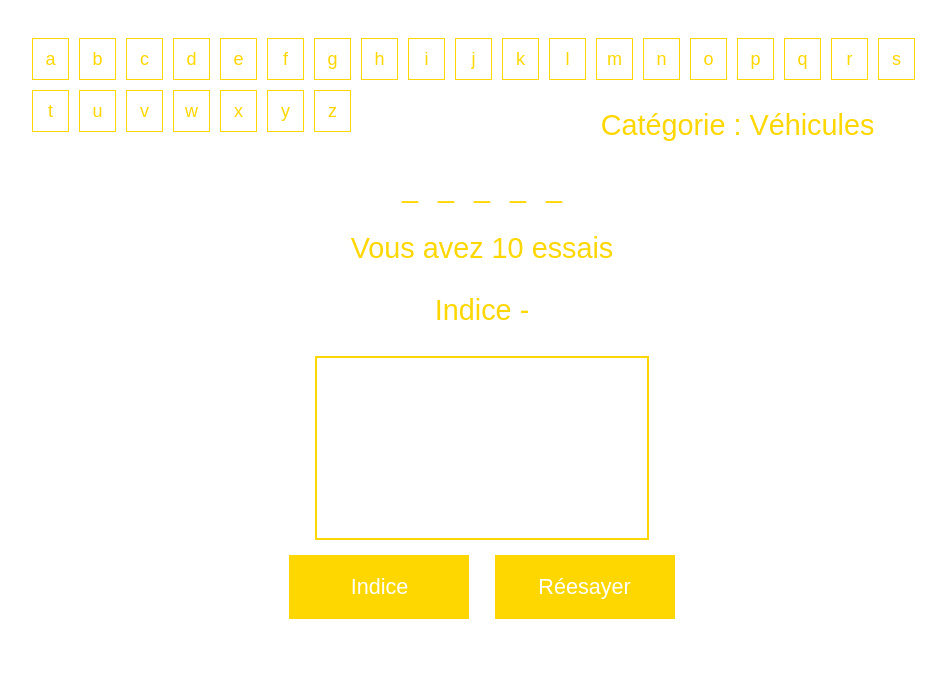
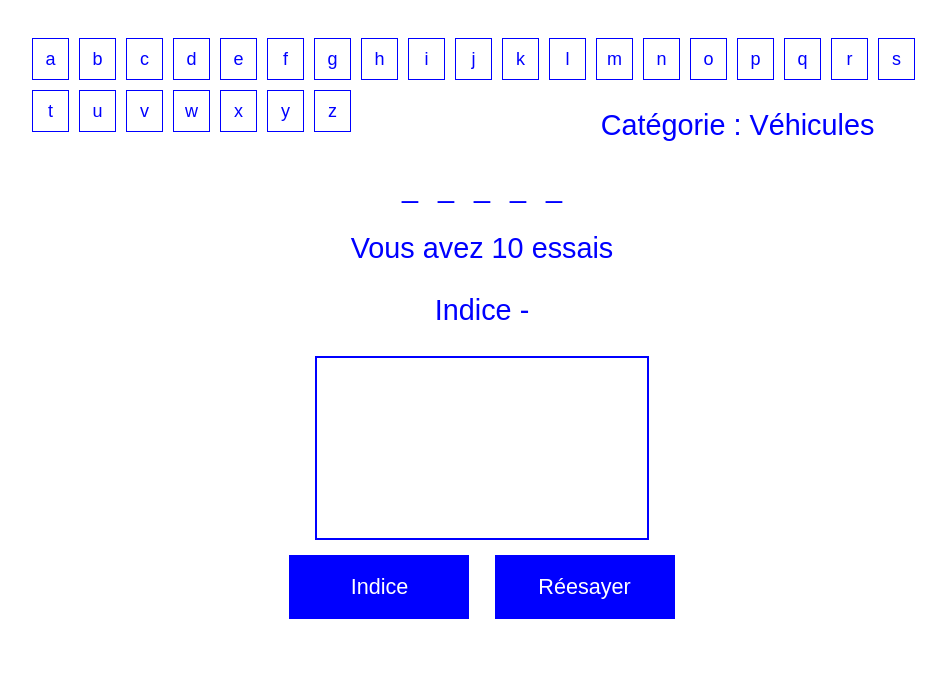
Before and after one commit to T-MALZIEU/Pendu_JS, a plain HTML site: page index.html in a window 1280 px wide. Shown: the part 103-800 px from the top of the page, without its empty margins (158-1104 px from the left). Drawn offline with Linux system fonts and the light colour scheme.

Commit message:
Update style.css

```diff
--- a/style.css
+++ b/style.css
@@ -1,7 +1,7 @@
 body {
   background:white;
   font-family: "arial";
-  color:gold;
+  color:blue;
   height:100%;
   text-align:center;
   font-size:18px;
@@ -14,8 +14,8 @@ body {
 }
 
 canvas{
-    color:gold;
-    border: gold solid 2px;
+    color:blue;
+    border: blue solid 2px;
     padding:15px;
     background-color: white;
 
@@ -55,10 +55,10 @@ p{
   height:30px;
   padding-top:10px;
   background:white;
-  color:gold;
+  color:blue;
   cursor:pointer;
 
-  border: solid 1px gold;
+  border: solid 1px blue;
 
 
 }
@@ -94,9 +94,9 @@ p{
 
 button{
 
-  background:gold;
+  background:blue;
   color:white;
-  border: solid 1px gold;
+  border: solid 1px blue;
   text-decoration:none;
   cursor:pointer;
   font-size:1.2em;
```
